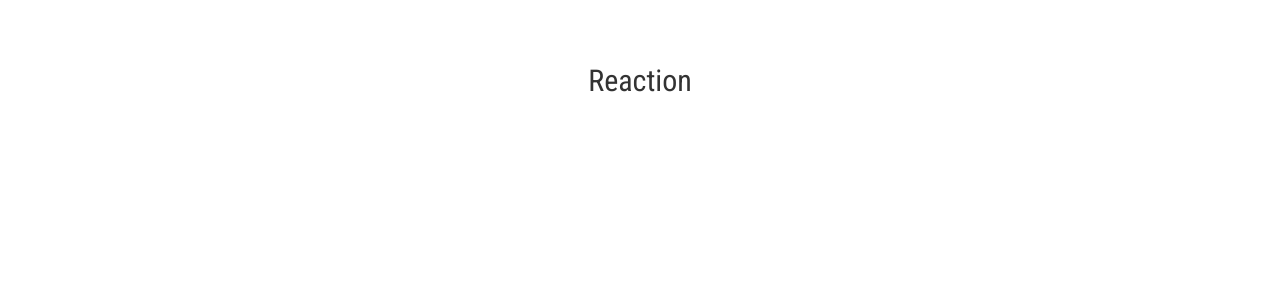
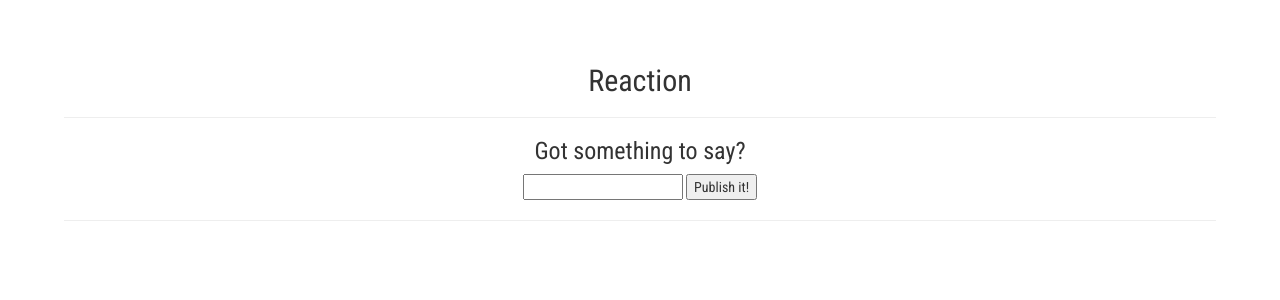
Before and after one commit to MitchStonehocker/reaction, a React (Create React App) app: page / in a window 1280 px wide. Shown: the top 300 px of the page. Built offline with nearby package versions, Linux system fonts and the light colour scheme.

Commit message:
using reducer and props to manage state

```diff
--- a/src/App.js
+++ /dev/null
@@ -1,20 +0,0 @@
-// src/App.js
-
-import React, { useReducer, useEffect } from 'react'
-import reducer, { initialState } from './state/reducer'
-import { newMessage } from './state/actions'
-
-export default function App () {
-  const [state, dispatch] = useReducer(reducer, initialState)
-
-  useEffect(() => {
-    setInterval(() => dispatch(newMessage('foo')), 3000)
-  }, [])
-
-  console.log('>>>-App-state->', state)
-  return (
-    <div>
-      <h2>Reaction</h2>
-    </div>
-  )
-}
--- /dev/null
+++ b/src/components/App.js
@@ -0,0 +1,21 @@
+// src/App.js
+
+import React, { useReducer } from 'react'
+import reducer, { initialState } from '../state/reducer'
+import PublishMessage from './PublishMessage'
+import MessageBoard from './MessageBoard'
+
+export default function App () {
+  const [state, dispatch] = useReducer(reducer, initialState)
+
+  console.log('>>>-App-state->', state)
+  return (
+    <div>
+      <h2>Reaction</h2>
+      <hr />
+      <PublishMessage dispatch={dispatch} />
+      <hr />
+      <MessageBoard messages={state.messages} />
+    </div>
+  )
+}
--- /dev/null
+++ b/src/components/MessageBoard.js
@@ -0,0 +1,21 @@
+// src/components/MessageBoard.js
+
+import React from 'react'
+
+export default function MessageBoard ({ messages }) {
+  return (
+    <div>
+      {messages.map(message => {
+        const { id, text, timestamp } = message
+        return (
+          <div key={id}>
+            <p>{text}</p>
+            <h6>{new Date(timestamp).toLocaleString()}</h6>
+
+            <hr />
+          </div>
+        )
+      })}
+    </div>
+  )
+}
--- /dev/null
+++ b/src/components/PublishMessage.js
@@ -0,0 +1,34 @@
+// src/components/PublishMessage.js
+
+import React, { useState } from 'react'
+import { newMessage } from '../state/actions'
+
+export default function PublishMessage (props) {
+  const { dispatch } = props
+  const [text, setText] = useState('')
+
+  const updateText = event => {
+    setText(event.target.value)
+  }
+
+  const publishMessage = event => {
+    dispatch(newMessage(text))
+    setText('')
+  }
+
+  const handleKeyPress = event => {
+    if (event.key === 'Enter') publishMessage()
+  }
+
+  return (
+    <div>
+      <h3>Got something to say?</h3>
+      <input
+        value={text}
+        onChange={updateText}
+        onKeyPress={handleKeyPress}
+      />{' '}
+      <button onClick={publishMessage}>Publish it!</button>
+    </div>
+  )
+}
--- a/src/index.js
+++ b/src/index.js
@@ -1,6 +1,6 @@
 import React from 'react'
 import ReactDOM from 'react-dom'
 import './index.css'
-import App from './App'
+import App from './components/App'
 
 ReactDOM.render(<App />, document.getElementById('root'))
```
